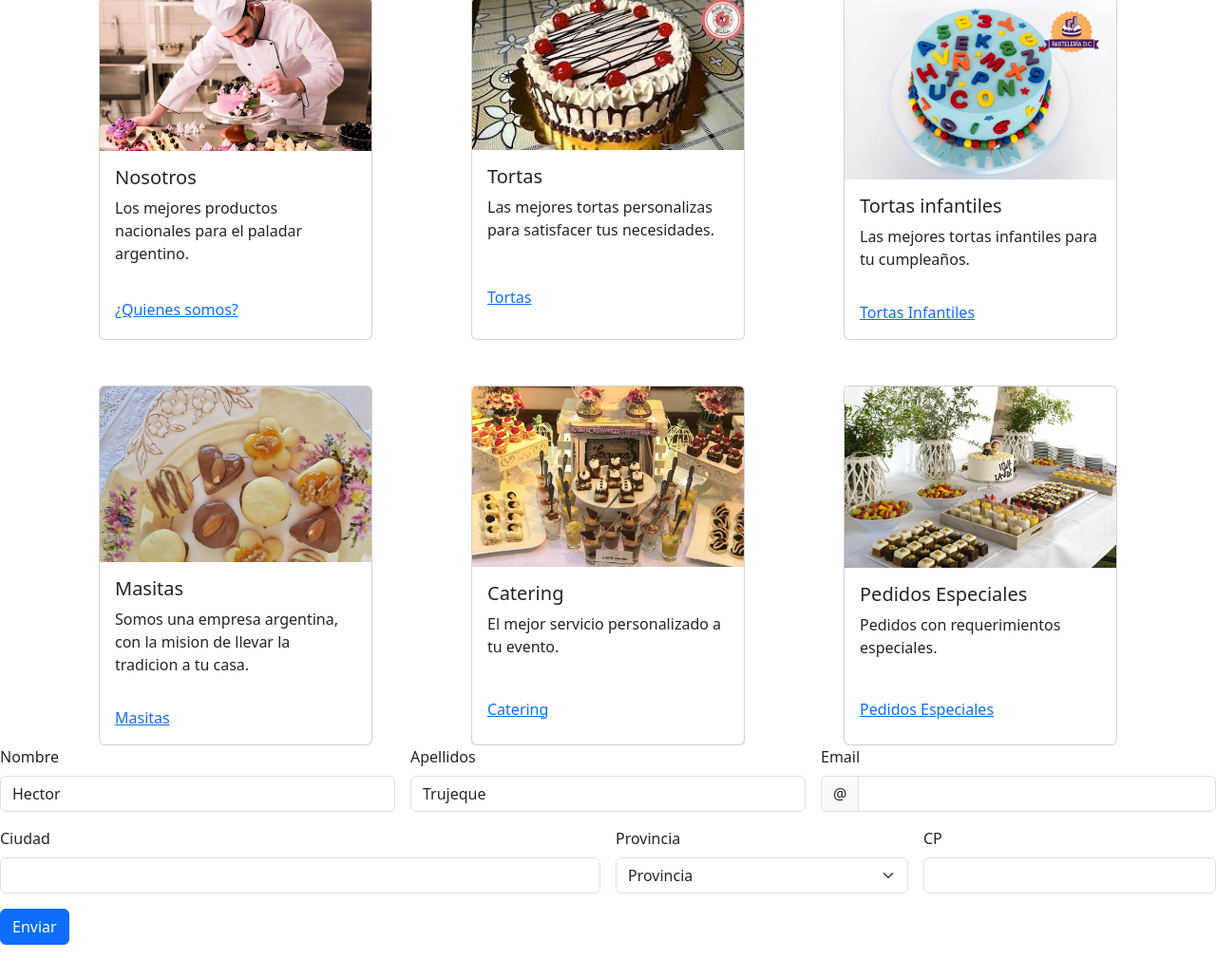
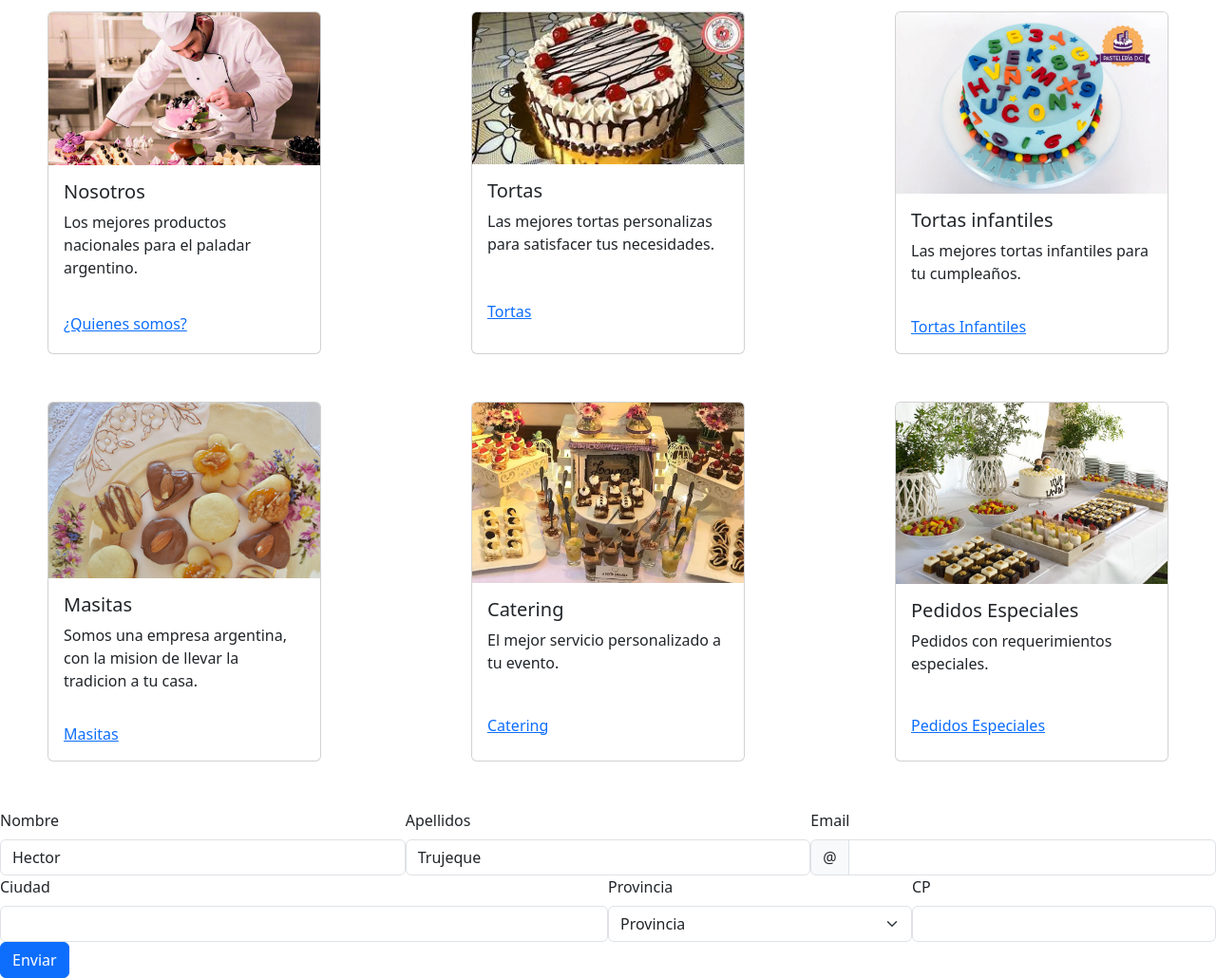
Before and after one commit to hectortrujeque/hectortrujeque-entregafinal, a website: page index.html in a window 1280 px wide. Shown: the part 170-1200 px from the top of the page at 95% size. Before the commit the page ends 1165 px from the top, so only its background shows below. Drawn offline with nearby package versions, Linux system fonts and the light colour scheme.

Commit message:
Add files via upload

```diff
--- /dev/null
+++ b/Figma pre-entrega.txt
@@ -0,0 +1 @@
+https://www.figma.com/file/6UJt5AhEPA22buw5JaCTPl/Pagina-Web?type=design&node-id=0-1&t=gANPjYCzhaY1BkV9-0
--- a/index.html
+++ b/index.html
@@ -6,10 +6,8 @@
     <title>Segunda Preentrega</title>
     <link href="https://cdn.jsdelivr.net/npm/bootstrap@5.3.0/dist/css/bootstrap.min.css" rel="stylesheet" integrity="sha384-9ndCyUaIbzAi2FUVXJi0CjmCapSmO7SnpJef0486qhLnuZ2cdeRhO02iuK6FUUVM" crossorigin="anonymous">
   </head>
-  <body>
+  <header>
     <script src="https://cdn.jsdelivr.net/npm/bootstrap@5.3.0/dist/js/bootstrap.bundle.min.js" integrity="sha384-geWF76RCwLtnZ8qwWowPQNguL3RmwHVBC9FhGdlKrxdiJJigb/j/68SIy3Te4Bkz" crossorigin="anonymous"></script>
-  </body>
-  <body>
         <nav class="navbar navbar-expand-lg bg-body-tertiary" style="justify-items: flex-end;">
           <div>
             <a class="navbar-brand" href="#">
@@ -41,10 +39,8 @@
             </div>
           </div>
         </nav>
-
-  <main style="display: flex; flex-direction: row; justify-content: space-between;">
-    <br>
-    <br>
+  </header>
+<main style="display: flex; flex-direction: row; justify-content: space-between; margin: 50px; margin-top: 15px;">
     <div class="card" style="width: 18rem;">
       <img src="./Recursos/pastelero-1.jpg" class="card-img-top" alt="¿Quienes somos?" style="width: 286px;">
       <div class="card-body">
@@ -75,14 +71,9 @@
         <a href="./pages/tortas.html" class="card-link">Tortas Infantiles</a>
       </div>
     </div>
-    <br>
-    <br>
   </main>
-  <br>
-  <br>
-  <div style="display:flex; flex-direction: row; justify-content: space-between;">
-    <br>
-    <br>
+  <body>
+  <div style="display:flex; flex-direction: row; justify-content: space-between; margin: 50px; margin-top: 15px;">
     <div class="card" style="width: 18rem;">
       <img src="./Recursos/Masitas-2.png" class="card-img-top" alt="¿Quienes somos?" style="width: 286px;">
       <div class="card-body">
@@ -113,11 +104,9 @@
         <a href="./pages/evento.html" class="card-link">Pedidos Especiales</a>
       </div>
     </div>
-    <br>
-    <br>
   </div>
 <div>
-  <form class="row g-3 needs-validation" novalidate style="display:flex; flex-wrap: wrap; justify-content: center;">
+  <form class="formulario" novalidate style="display:flex; flex-wrap: wrap; justify-content: center;">
     <div class="col-md-4">
       <label for="validationCustom01" class="form-label">Nombre</label>
       <input type="text" class="form-control" id="validationCustom01" value="Hector" required>
@@ -169,6 +158,7 @@
     <div class="col-12">
       <button class="btn btn-primary" type="submit">Enviar</button>
     </div>
-  </div>
+    </div>
   </form>
+</body>
 </html>
--- /dev/null
+++ b/scss/main.scss
@@ -0,0 +1,5 @@
+.formulario {
+    margin: 150px;
+    display: flex;
+    padding: 50px;
+}
```
Also changed, not shown: package.json (added, +18 -0 lines), pages/evento.html (+1 -1 lines), pages/masitas.html (+1 -1 lines), pages/quienessomos.html (+1 -1 lines), pages/tortas.html (+1 -1 lines), 1 other file.
